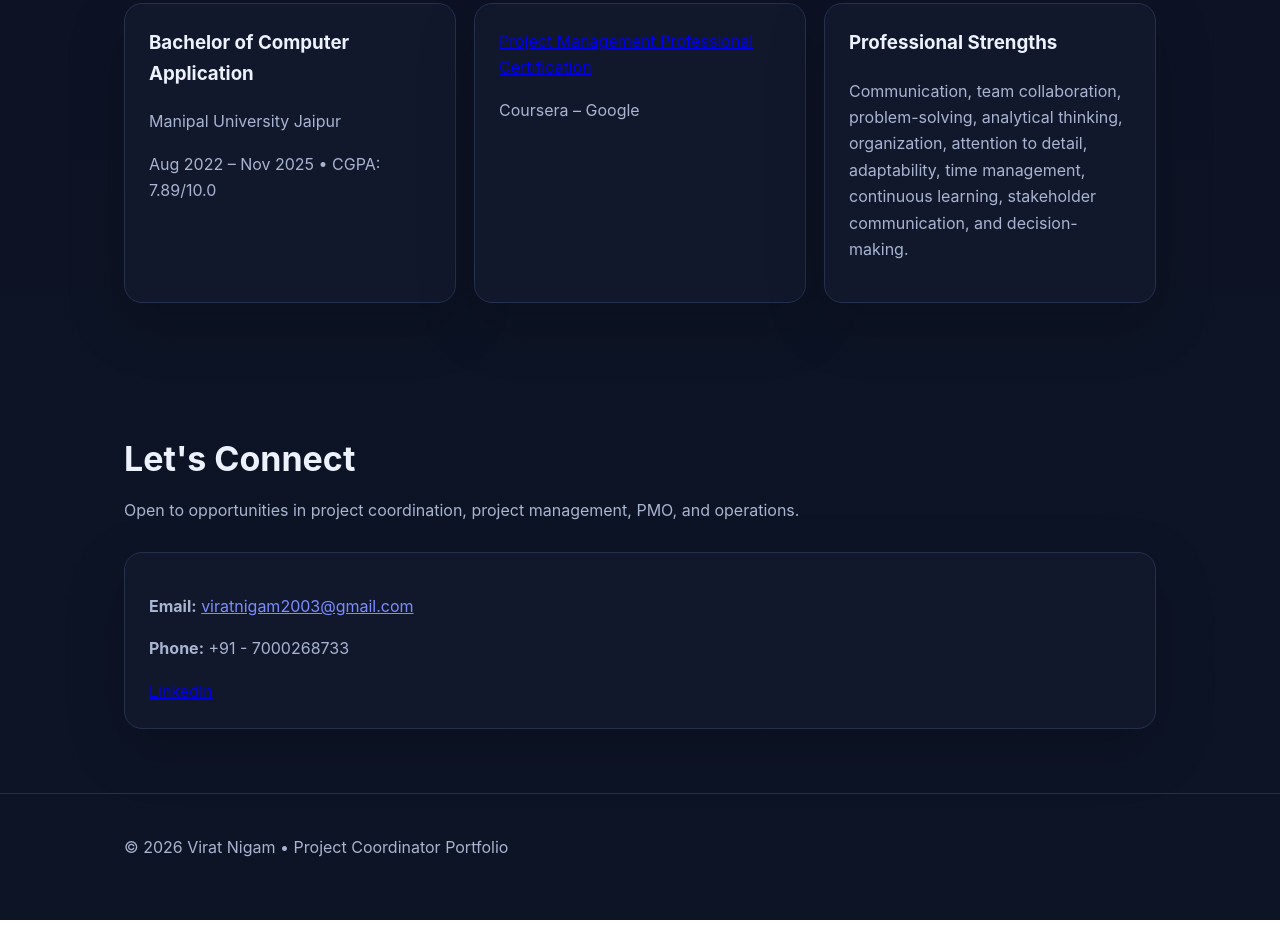
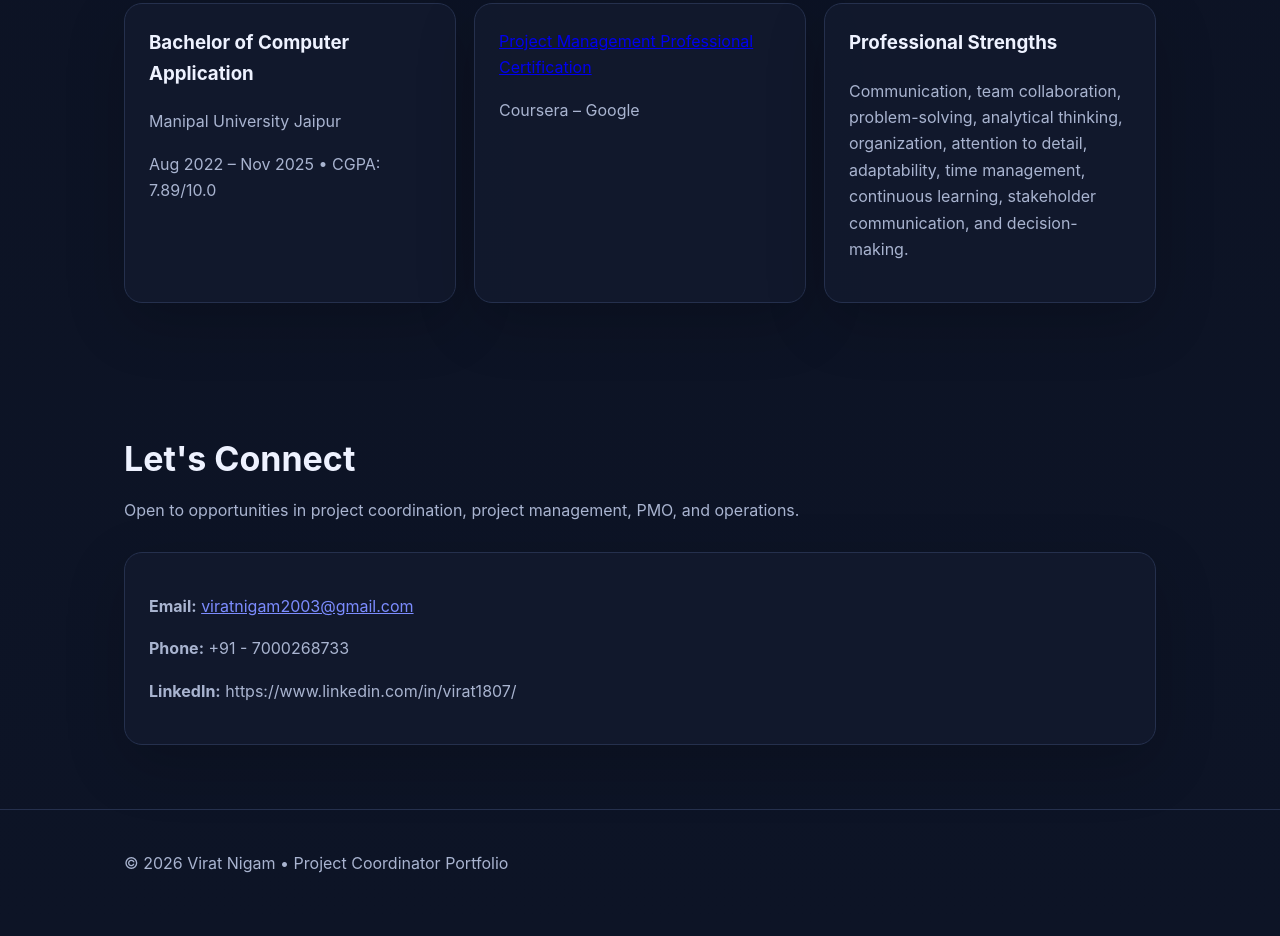
Before and after one commit to ViratNigam/Virat_Nigam_Portfoilo, a plain HTML site: page index.html in a window 1280 px wide. Shown: the part 3453-4389 px from the top of the page. Drawn offline with Linux system fonts and the light colour scheme.

Commit message:
Linkedin ADd

```diff
--- a/index.html
+++ b/index.html
@@ -122,9 +122,7 @@ footer{padding:40px 0 60px;border-top:1px solid var(--line);color:var(--muted)}
 <section id="contact"><div class="container">
 <h2 class="section-title">Let's Connect</h2>
 <p class="section-sub">Open to opportunities in project coordination, project management, PMO, and operations.</p>
-<div class="card"><p><strong>Email:</strong> <a href="mailto:viratnigam2003@gmail.com" style="color:var(--accent)">viratnigam2003@gmail.com</a></p><p><strong>Phone:</strong> +91 - 7000268733</p><a href="https://www.linkedin.com/in/virat1807/" target="_blank">
-    LinkedIn
-  </a></div>
+<div class="card"><p><strong>Email:</strong> <a href="mailto:viratnigam2003@gmail.com" style="color:var(--accent)">viratnigam2003@gmail.com</a></p><p><strong>Phone:</strong> +91 - 7000268733</p><p> <strong>LinkedIn:</strong> https://www.linkedin.com/in/virat1807/ </p></div>
 </div></section>
 </main>
 
```
